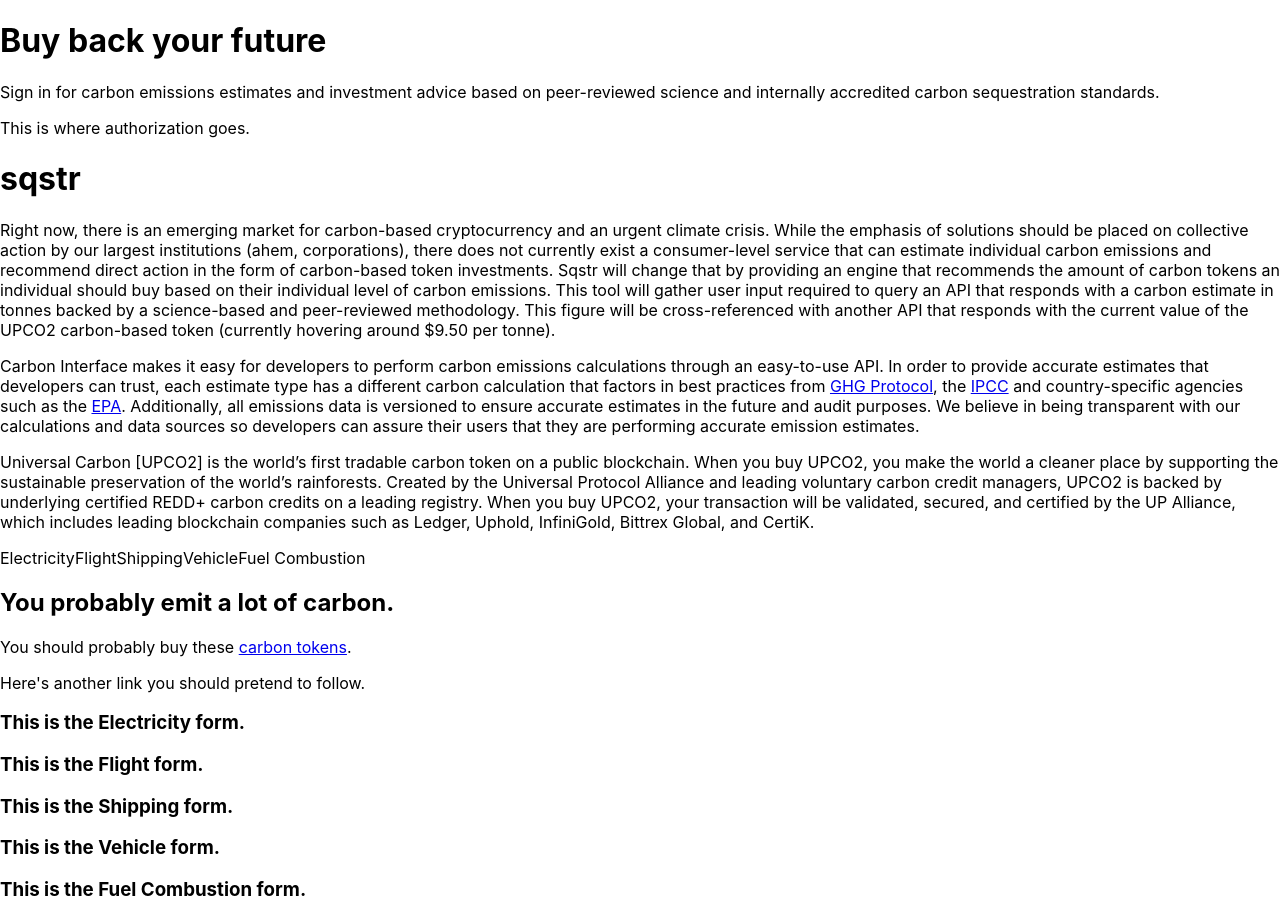
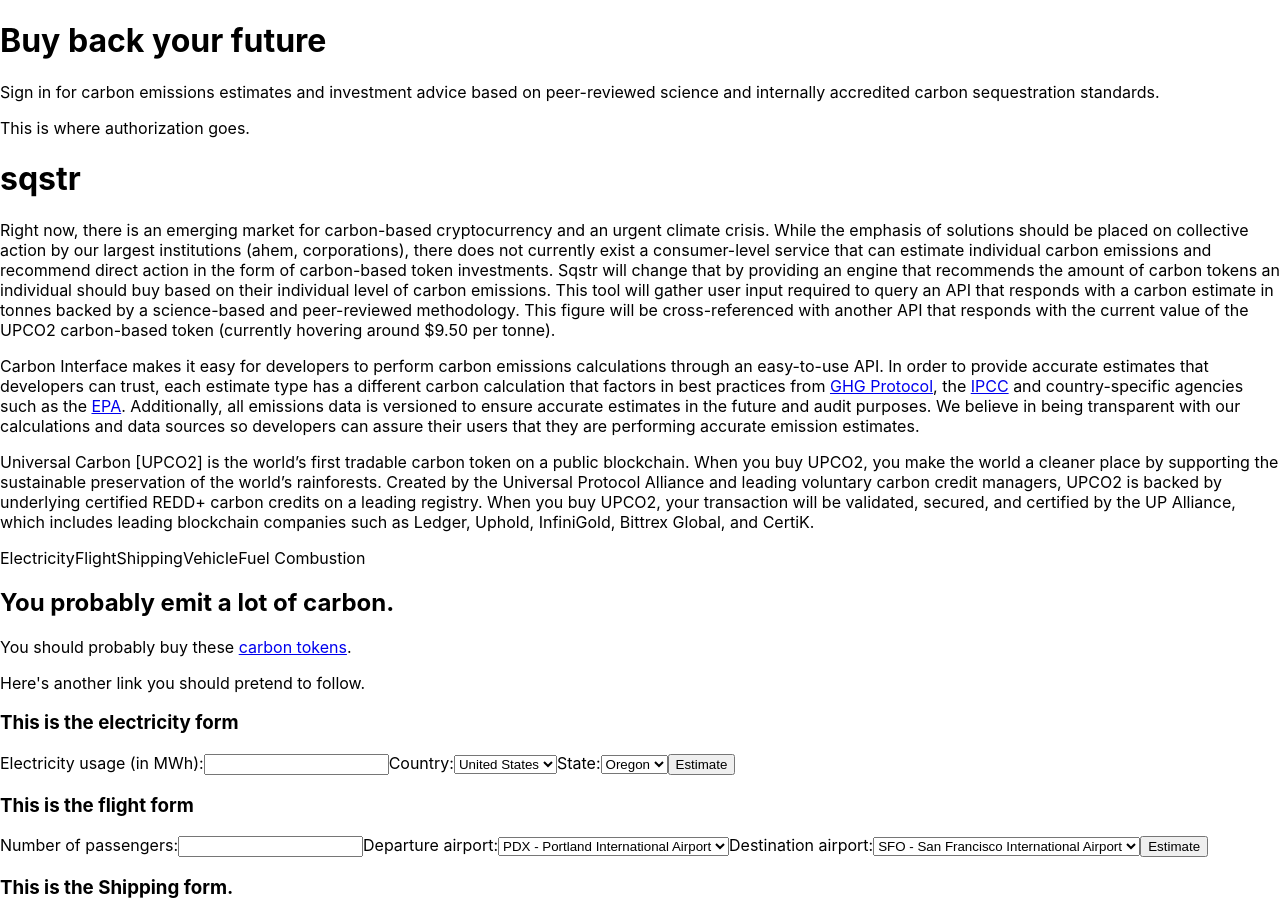
Before and after one commit to mountainfawkes/sqstr, a React (Create React App) app: page / in a window 1280 px wide. Shown: the top 919 px of the page. Built offline with nearby package versions, Linux system fonts and the light colour scheme.

Commit message:
outlines basic form elements

```diff
--- a/src/components/Main/Electricity/index.js
+++ b/src/components/Main/Electricity/index.js
@@ -1,3 +1,23 @@
 export default () => (
-  <h3>This is the Electricity form.</h3>
+  <div>
+    <h3>This is the electricity form</h3>
+    <form onSubmit='undefined'>
+      <input type='hidden' value='electricity' />
+      <input type='hidden' value='mwh' />
+      <label htmlFor='electricity_value'>Electricity usage (in MWh):
+        <input name='electricity_value' type='number' />
+      </label>
+      <label htmlFor='country'>Country:
+        <select name='country'>
+          <option value='us'>United States</option>
+        </select>
+      </label>
+      <label htmlFor='state'>State:
+        <select name='state'>
+          <option value='or'>Oregon</option>
+        </select>
+      </label>
+      <button type='submit'>Estimate</button>
+    </form>
+  </div>
 )
--- a/src/components/Main/Flight/index.js
+++ b/src/components/Main/Flight/index.js
@@ -1,3 +1,22 @@
 export default () => (
-  <h3>This is the Flight form.</h3>
+  <div>
+    <h3>This is the flight form</h3>
+    <form onSubmit='undefined'>
+      <input type='hidden' value='flight' />
+      <label htmlFor='passengers'>Number of passengers:
+        <input name='passengers' type='number' />
+      </label>
+      <label htmlFor='departure-airport'>Departure airport:
+        <select name='departure-airport'>
+          <option value='pdx'>PDX - Portland International Airport</option>
+        </select>
+      </label>
+      <label htmlFor='destination-airport'>Destination airport:
+        <select name='destination-airport'>
+          <option value='sfo'>SFO - San Francisco International Airport</option>
+        </select>
+      </label>
+      <button type='submit'>Estimate</button>
+    </form>
+  </div>
 )
```
